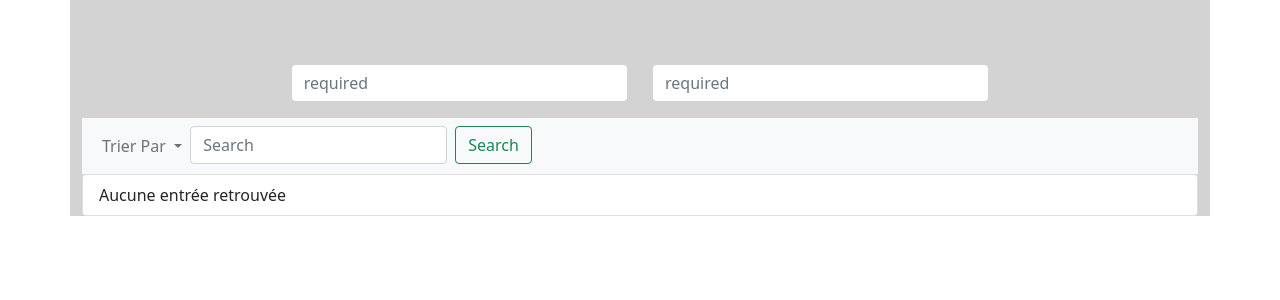
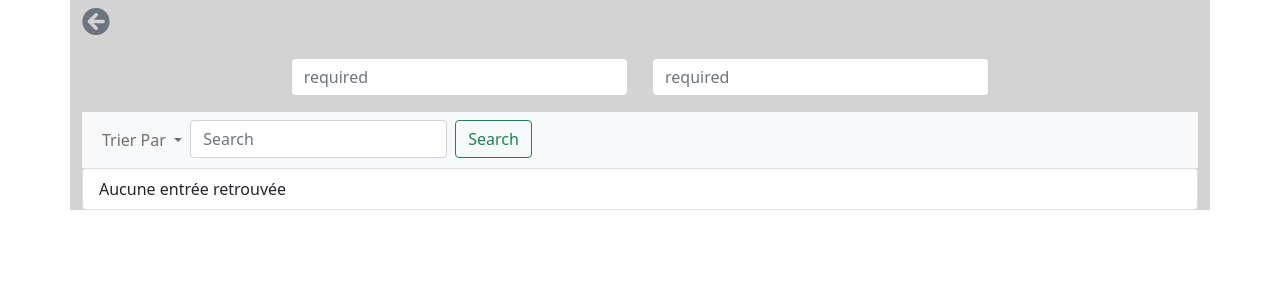
Before and after one commit to jgirardet/djlexique, a Django app: template djlexique/lexique/templates/lexique/lexique.html in a window 1280 px wide. Shown: the top 300 px of the page. Run offline with Django 3.2, Linux system fonts and the light colour scheme; the template is opened without the code that fills it, so the values that code supplies are empty; some libraries are stand-ins or nearby versions.

Commit message:
add back button to lexique

```diff
--- a/djlexique/lexique/templates/lexique/lexique.html
+++ b/djlexique/lexique/templates/lexique/lexique.html
@@ -1,10 +1,12 @@
 {% extends 'lexique/index.html' %} {% block lexique-content %}
-<h1 class="p-4 text-center">{{lexique|title}}</h1>
 
-{% include "lexique/lexon/add-form.html" %}
-{% include "lexique/navbar.html" %}
+<a href="/" title="Retour à la liste des lexiques" class="link-secondary fs-3">
+    <i class="fa fa-arrow-circle-left" aria-hidden="true"></i>
+</a>
 
+<h1 class="text-center">{{lexique|title}}</h1>
 
+{% include "lexique/lexon/add-form.html" %} {% include "lexique/navbar.html" %}
 
 <div class="row">
     <div class="col text-center fs-2">{{lexique.langue1|title}}</div>
```
